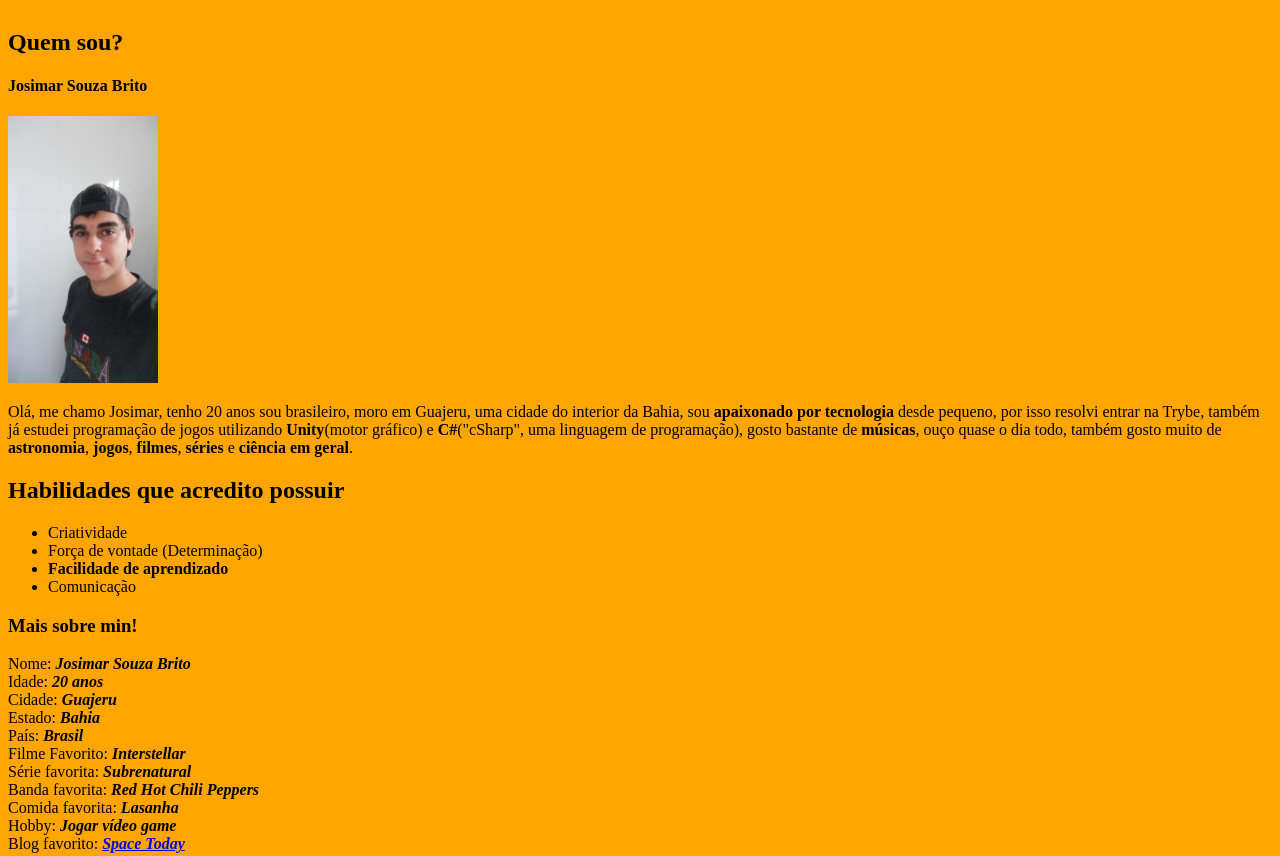
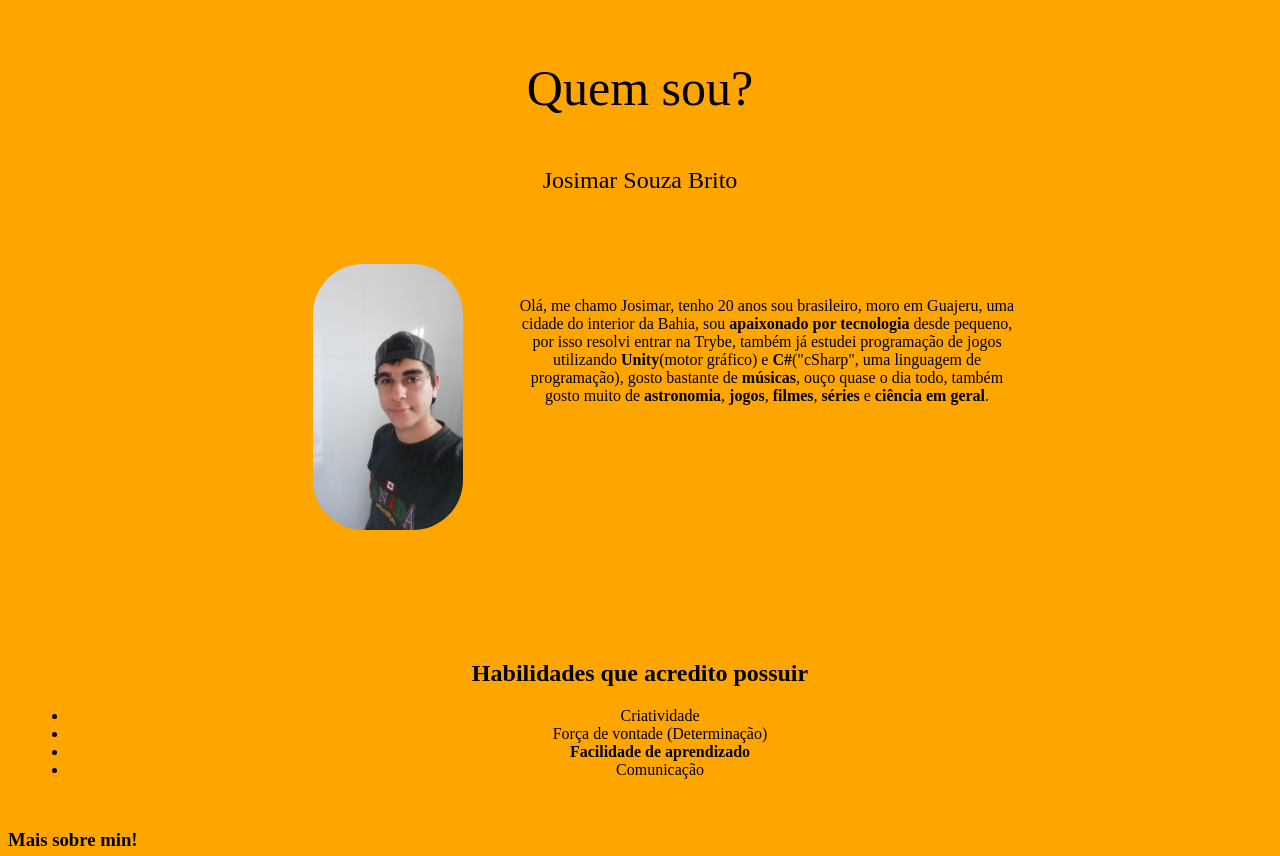
Before and after one commit to Josimar-Souza/Josimar-Souza.github.io, a plain HTML site: page index.html in a window 1280 px wide. Shown: the part 389-1245 px from the top of the page. Drawn offline with Linux system fonts and the light colour scheme.

Commit message:
Estiliza a seçao Quem sou

```diff
--- a/index.html
+++ b/index.html
@@ -18,11 +18,14 @@
         </ul>
     </div>
 
-    <h2 id="Quem-sou">Quem sou?</h2>
-    <h4>Josimar Souza Brito</h4>
-    <img src="Profile.jpeg" alt="Foto de Josimar Souza Brito" width="150px">
+    <div class="description">
+        <h1 id="Quem-sou">Quem sou?</h1>
+        <h2>Josimar Souza Brito</h2>
+        <img class="img" src="Profile.jpeg" alt="Foto de Josimar Souza Brito" width="150px">
         <p>Olá, me chamo Josimar, tenho 20 anos sou brasileiro, moro em Guajeru, uma cidade do interior da Bahia, sou <strong>apaixonado por tecnologia</strong> desde pequeno, por isso resolvi entrar na Trybe, também já estudei programação de jogos utilizando <strong>Unity</strong>(motor gráfico) e <strong>C#</strong>("cSharp", uma linguagem de programação), gosto bastante de <strong>músicas</strong>, ouço quase o dia todo, também gosto muito de <strong>astronomia</strong>, <strong>jogos</strong>, <strong>filmes</strong>, <strong>séries</strong> e <strong>ciência em geral</strong>. </p>
+    </div>
 
+    <div class="habilidades">
         <h2 id="Habilidades">Habilidades que acredito possuir</h2>
         <ul>
 
@@ -32,6 +35,7 @@
             <li>Comunicação</li>
 
         </ul>
+    </div>
 
     <h3 id="Sobre-min">Mais sobre min!</h3>
     <p>Nome: <strong><em>Josimar Souza Brito</em></strong> <br> Idade: <strong><em>20 anos</em></strong> <br> Cidade: <strong><em>Guajeru</em></strong> <br> Estado: <strong><em>Bahia</em></strong> <br> País: <strong><em>Brasil</em></strong> <br> Filme Favorito: <strong><em>Interstellar</em></strong> <br> Série favorita: <strong><em>Subrenatural</em></strong> <br> Banda favorita: <strong><em>Red Hot Chili Peppers</em></strong> <br> Comida favorita: <strong><em>Lasanha</em></strong> <br> Hobby: <strong><em>Jogar vídeo game</em></strong> <br> Blog favorito: <strong><em><a href="https://spacetoday.com.br/" target="_blank">Space Today</a></em></strong></p>
--- a/style.css
+++ b/style.css
@@ -32,3 +32,33 @@ body{
 .header ul li a:hover{
     color: red;
 }
+
+.description{
+    text-align: center;
+}
+
+.description h1{
+    margin: 50px 10px 50px 10px;
+    font-size: 50px;
+    font-weight: 500;
+}
+
+.description h2{
+    font-weight: 500;
+}
+
+.description p{
+    display: inline-block;
+    max-width: 500px;
+}
+
+.img{
+    margin: 50px;
+    vertical-align: middle;
+    border-radius: 50px;
+}
+
+.habilidades{
+    text-align: center;
+    margin: 80px 20px 50px 20px;
+}
```
Lines whose indentation alone changed are shown as unchanged.
